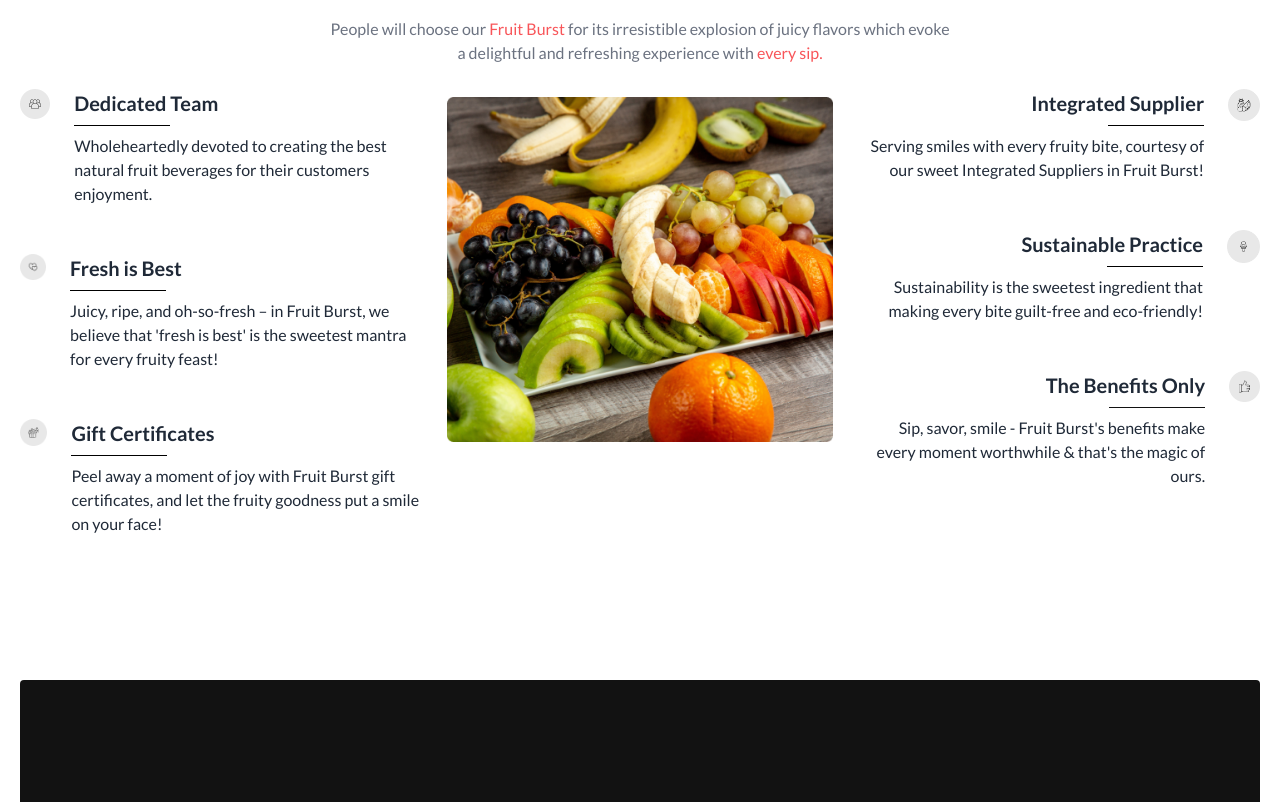
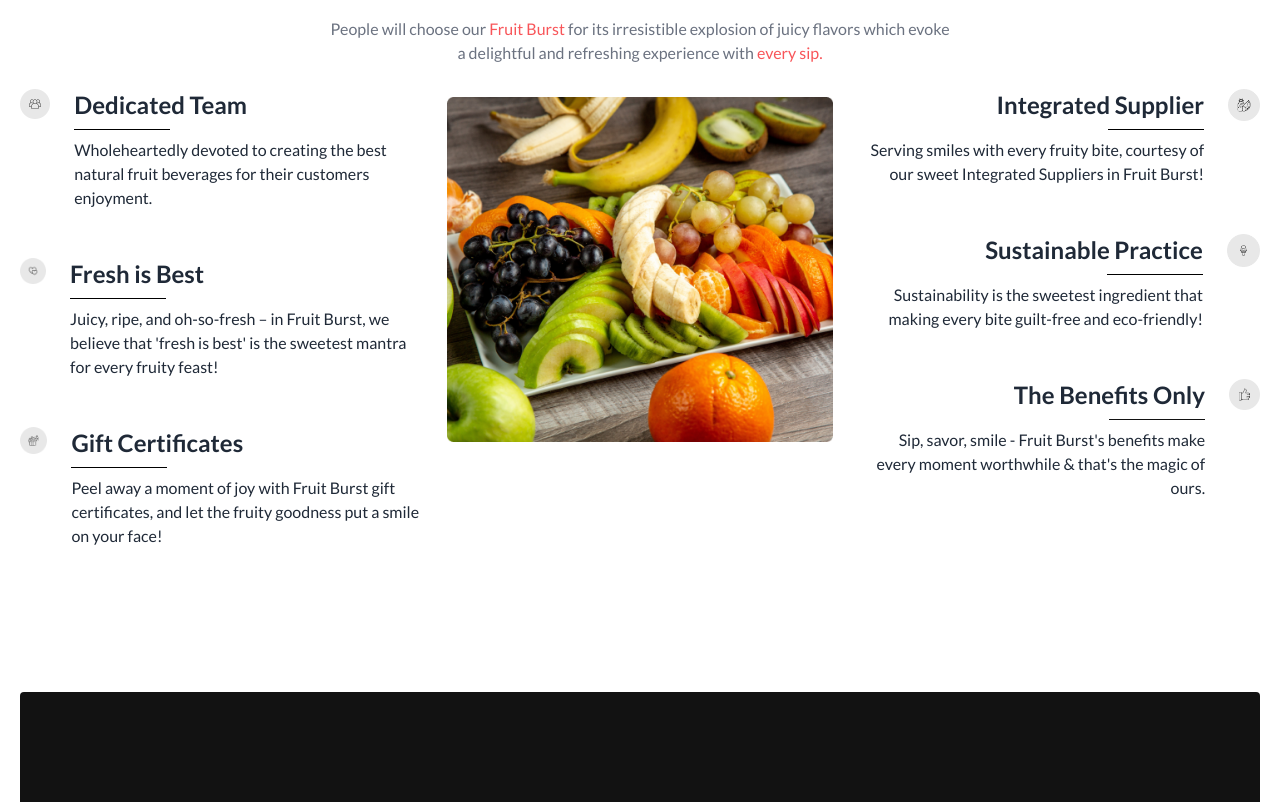
Before and after one commit to Ateka-Oishi/PH-Asssignment-3, a plain HTML site: page index.html in a window 1280 px wide. Shown: the part 2990-3792 px from the top of the page. Drawn offline with nearby package versions, Linux system fonts and the light colour scheme.

Commit message:
few changes

```diff
--- a/index.html
+++ b/index.html
@@ -446,7 +446,7 @@
                 <img src="images/c1.png" alt="">
               </div>
               <div class="flex flex-col items-center lg:items-start text-center lg:text-left gap-2">
-                <h3 class="text-xl font-bold">Dedicated Team</h3>
+                <h3 class="text-2xl font-bold">Dedicated Team</h3>
                 <hr class="w-24 border-black">
                 <p>Wholeheartedly devoted to creating the best natural fruit beverages for their customers enjoyment.</p>
               </div>
@@ -457,7 +457,7 @@
                 <img src="images/c2.png" alt="">
               </div>
               <div class="flex flex-col items-center lg:items-start text-center lg:text-left gap-2">
-                <h3 class="text-xl font-bold">Fresh is Best</h3>
+                <h3 class="text-2xl font-bold">Fresh is Best</h3>
                 <hr class="w-24 border-black">
                 <p>Juicy, ripe, and oh-so-fresh – in Fruit Burst, we believe that 'fresh is best' is the sweetest mantra for every fruity feast!</p>
               </div>
@@ -468,7 +468,7 @@
                 <img src="images/c3.png" alt="">
               </div>
               <div class="flex flex-col items-center lg:items-start text-center lg:text-left gap-2">
-                <h3 class="text-xl font-bold">Gift Certificates</h3>
+                <h3 class="text-2xl font-bold">Gift Certificates</h3>
                 <hr class="w-24 border-black">
                 <p>Peel away a moment of joy with Fruit Burst gift certificates, and let the fruity goodness put a smile on your face!
                 </p>
@@ -484,7 +484,7 @@
                 <img src="images/c4.png" alt="">
               </div>
               <div class="flex flex-col items-center lg:items-end text-center lg:text-end gap-2">
-                <h3 class="text-xl font-bold">Integrated Supplier</h3>
+                <h3 class="text-2xl font-bold">Integrated Supplier</h3>
                 <hr class="w-24 border-black">
                 <p>Serving smiles with every fruity bite, courtesy of our sweet Integrated Suppliers in Fruit Burst!</p>
               </div>
@@ -494,7 +494,7 @@
                 <img src="images/c5.png" alt="">
               </div>
               <div class="flex flex-col items-center lg:items-end text-center lg:text-end gap-2">
-                <h3 class="text-xl font-bold">Sustainable Practice</h3>
+                <h3 class="text-2xl font-bold">Sustainable Practice</h3>
                 <hr class="w-24 border-black">
                 <p>Sustainability is the sweetest ingredient that making every bite guilt-free and eco-friendly!</p>
               </div>
@@ -505,7 +505,7 @@
                 <img src="images/c6.png" alt="">
               </div>
               <div class="flex flex-col items-center lg:items-end text-center lg:text-end gap-2">
-                <h3 class="text-xl font-bold">The Benefits Only</h3>
+                <h3 class="text-2xl font-bold">The Benefits Only</h3>
                 <hr class="w-24 border-[#121212]">
                 <p>Sip, savor, smile - Fruit Burst's benefits make every moment worthwhile &  that's the magic of ours.</p>
               </div>
```
